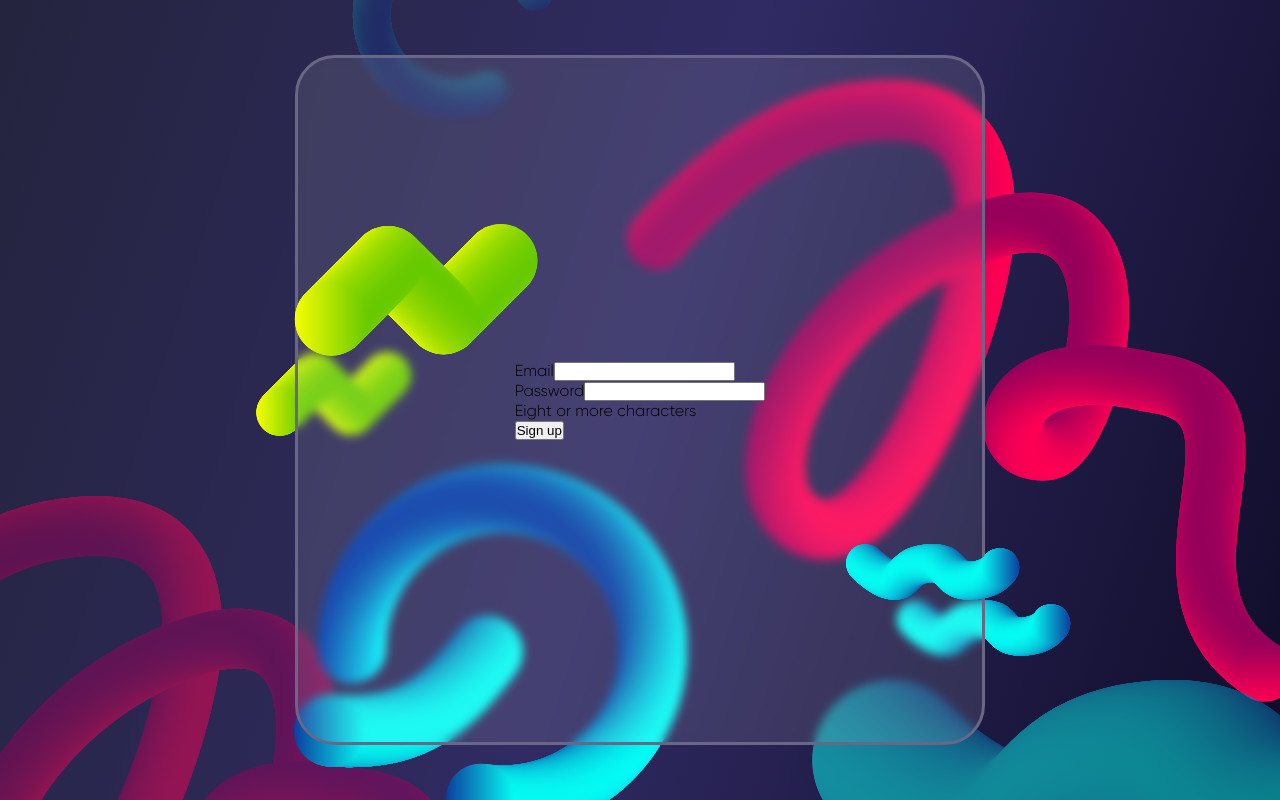
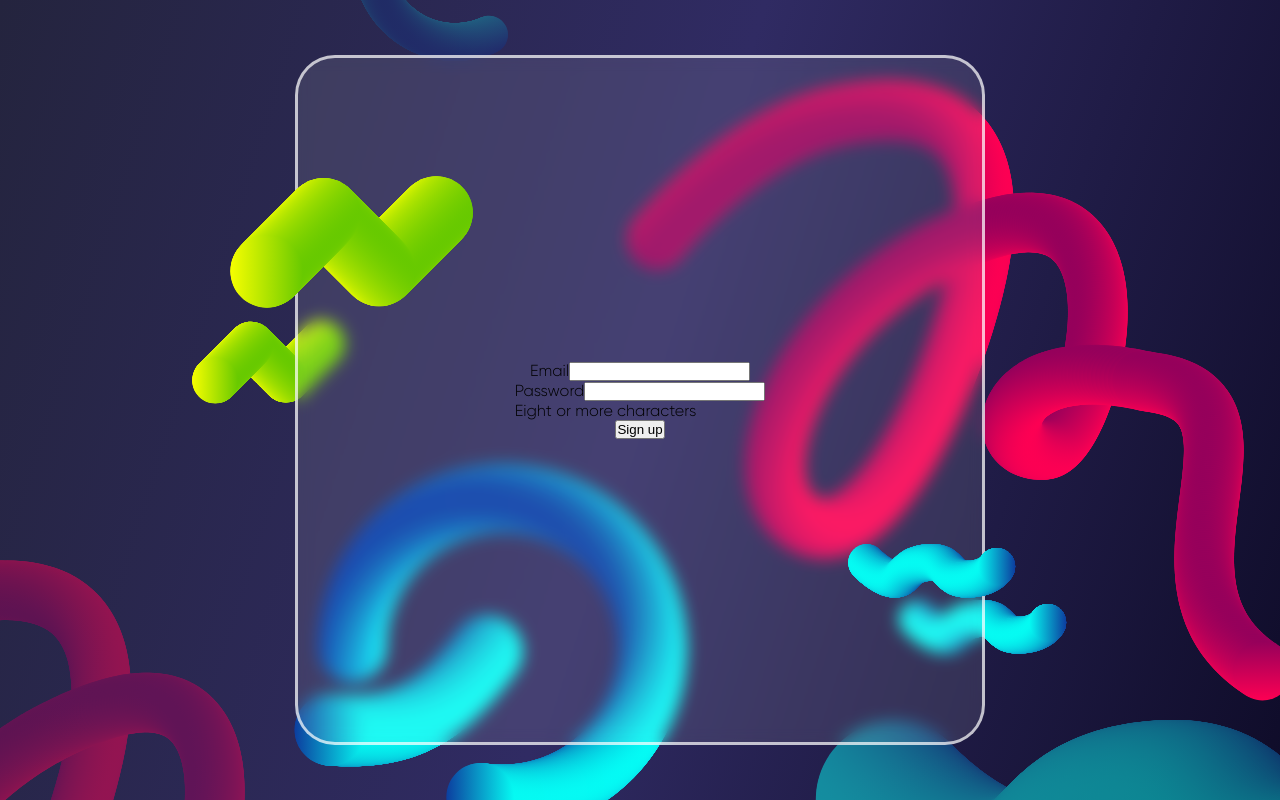
Before and after one commit to NekitCorp/authentication-form, a Next.js app: page / in a window 1280 px wide. Built offline with nearby package versions, Linux system fonts and the light colour scheme.

Commit message:
feat: :lipstick: Add motion background.

```diff
--- a/src/components/background/background.module.css
+++ b/src/components/background/background.module.css
@@ -1,5 +1,5 @@
 .container {
-    background: linear-gradient(287.56deg, #0f0c29 0%, #302b63 50%, #24243e 100%);
+    background: var(--background-color);
     position: absolute;
     inset: 0;
     overflow: hidden;
@@ -8,56 +8,145 @@
 .element {
     position: absolute;
     transition: transform 100ms ease-out;
+    width: var(--width);
+    height: var(--height);
 }
 
-/* element styles */
+/* Element styles */
 
 .redElement1 {
-    left: -13%;
-    top: 62%;
+    --width: 222px;
+    --height: 207px;
+
+    left: -20%;
+    top: 70%;
     filter: opacity(50%);
 }
 
 .redElement2 {
+    --width: 222px;
+    --height: 207px;
+
     left: 49%;
     top: 10%;
 }
 
 .greenElement1 {
-    left: 20%;
-    top: 44%;
+    --width: 51px;
+    --height: 28px;
+
+    left: -2%;
+    top: 40%;
 }
 
 .greenElement2 {
-    left: 23%;
-    top: 28%;
+    --width: 81px;
+    --height: 44px;
+
+    left: -4%;
+    top: 34%;
     z-index: 2;
 }
 
 .blueElement1 {
-    left: 66%;
+    --width: 58px;
+    --height: 18px;
+
+    left: 88%;
     top: 68%;
     z-index: 2;
 }
 
 .blueElement2 {
-    left: 70%;
-    top: 75%;
+    --width: 58px;
+    --height: 18px;
+
+    left: 91%;
+    top: 71%;
 }
 
 .blueElement3 {
+    --width: 241px;
+    --height: 77px;
+
     right: -20%;
-    top: 85%;
+    top: 90%;
     filter: opacity(50%);
 }
 
 .blueElement4 {
+    --width: 131px;
+    --height: 123px;
+
     left: 23%;
     top: 58%;
 }
 
 .blueElement5 {
+    --width: 90px;
+    --height: 90px;
+
     left: 25%;
-    top: -15%;
+    top: -3%;
     filter: opacity(50%);
 }
+
+/* Tablet and Smaller Desktop */
+@media (min-width: 701px) and (max-width: 1120px) {
+    .element {
+        width: calc(var(--width) * 2);
+        height: calc(var(--height) * 2);
+    }
+
+    .greenElement1 {
+        left: -5%;
+    }
+
+    .greenElement2 {
+        left: -5%;
+        top: 27%;
+    }
+
+    .blueElement1 {
+        left: 87%;
+    }
+
+    .blueElement2 {
+        left: 84%;
+        top: 73%;
+    }
+
+    .blueElement5 {
+        top: -6%;
+    }
+}
+
+/* Desktop */
+@media (min-width: 1121px) {
+    .element {
+        width: calc(var(--width) * 3);
+        height: calc(var(--height) * 3);
+    }
+
+    .greenElement1 {
+        left: 15%;
+    }
+
+    .greenElement2 {
+        left: 18%;
+        top: 22%;
+    }
+
+    .blueElement1 {
+        left: 66%;
+    }
+
+    .blueElement2 {
+        left: 70%;
+        top: 75%;
+    }
+
+    .blueElement5 {
+        top: -22%;
+    }
+}
--- a/src/components/background/background.tsx
+++ b/src/components/background/background.tsx
@@ -1,21 +1,25 @@
 import clsx from 'clsx';
 import Image from 'next/image';
-import { useWindowSize } from 'react-use';
+import React from 'react';
+import { useMedia, useWindowSize } from 'react-use';
 import { useMousePosition, usePrefersReducedMotion } from '../../hooks';
 import styles from './background.module.css';
 import { elements, MOTION_SPEED } from './data';
 
-type BackgroundProps = {
-    className?: string;
-};
-
-export const Background: React.FC<BackgroundProps> = () => {
+export const Background: React.FC = () => {
     const mousePosition = useMousePosition();
     const prefersReducedMotion = usePrefersReducedMotion();
     const { width, height } = useWindowSize();
+    const isTouchDevice = useMedia('(hover: none)');
 
-    const x = Math.ceil((mousePosition.x / width) * MOTION_SPEED);
-    const y = Math.ceil((mousePosition.y / height) * MOTION_SPEED);
+    const x = React.useMemo(
+        () => (prefersReducedMotion || isTouchDevice ? 0 : Math.ceil((mousePosition.x / width) * MOTION_SPEED)),
+        [isTouchDevice, mousePosition.x, prefersReducedMotion, width],
+    );
+    const y = React.useMemo(
+        () => (prefersReducedMotion || isTouchDevice ? 0 : Math.ceil((mousePosition.y / height) * MOTION_SPEED)),
+        [prefersReducedMotion, isTouchDevice, mousePosition.y, height],
+    );
 
     return (
         <div className={styles.container}>
@@ -25,7 +29,7 @@ export const Background: React.FC<BackgroundProps> = () => {
                     className={clsx(styles.element, element.className)}
                     style={{ transform: `translate(${x}px, ${y}px)` }}
                 >
-                    <Image src={element.src} alt="" width={element.width} height={element.height} />
+                    <Image src={element.src} alt="" fill />
                 </div>
             ))}
         </div>
--- a/src/components/background/data.ts
+++ b/src/components/background/data.ts
@@ -2,21 +2,19 @@ import styles from './background.module.css';
 
 type Element = {
     src: string;
-    width: number;
-    height: number;
     className: string;
 };
 
 export const elements: Element[] = [
-    { src: 'background/red-element.svg', width: 668, height: 622, className: styles.redElement1 },
-    { src: 'background/red-element.svg', width: 668, height: 622, className: styles.redElement2 },
-    { src: 'background/green-element.svg', width: 155, height: 84, className: styles.greenElement1 },
-    { src: 'background/green-element.svg', width: 244, height: 132, className: styles.greenElement2 },
-    { src: 'background/blue-element-1.svg', width: 176, height: 56, className: styles.blueElement1 },
-    { src: 'background/blue-element-1.svg', width: 176, height: 56, className: styles.blueElement2 },
-    { src: 'background/blue-element-1.svg', width: 724, height: 233, className: styles.blueElement3 },
-    { src: 'background/blue-element-2.svg', width: 393, height: 370, className: styles.blueElement4 },
-    { src: 'background/blue-element-3.svg', width: 270, height: 270, className: styles.blueElement5 },
+    { src: 'background/red-element.svg', className: styles.redElement1 },
+    { src: 'background/red-element.svg', className: styles.redElement2 },
+    { src: 'background/green-element.svg', className: styles.greenElement1 },
+    { src: 'background/green-element.svg', className: styles.greenElement2 },
+    { src: 'background/blue-element-1.svg', className: styles.blueElement1 },
+    { src: 'background/blue-element-1.svg', className: styles.blueElement2 },
+    { src: 'background/blue-element-1.svg', className: styles.blueElement3 },
+    { src: 'background/blue-element-2.svg', className: styles.blueElement4 },
+    { src: 'background/blue-element-3.svg', className: styles.blueElement5 },
 ];
 
 export const MOTION_SPEED = 30;
--- a/src/components/form/form.module.css
+++ b/src/components/form/form.module.css
@@ -1,71 +1,27 @@
 .container {
+    width: 100%;
+    height: 100vh;
+    padding: 16px;
     display: flex;
     align-items: center;
     justify-content: center;
-    width: 690px;
-    height: 690px;
-    z-index: 1;
-    background: rgb(255 255 255 / 10%);
-    border-radius: 40px;
-    backdrop-filter: blur(5px);
-    border: 3px solid #6a6686;
+
+    /* mobile viewport bug fix */
+    /* stylelint-disable-next-line value-no-vendor-prefix */
+    max-height: -webkit-fill-available;
 }
 
-.visually-hidden {
-    position: absolute !important;
-    width: 1px !important;
-    height: 1px !important;
-    margin: 0 !important;
-    padding: 0 !important;
-    overflow: hidden !important;
-    clip: rect(0 0 0 0) !important;
-    clip-path: inset(50%) !important;
-    border: 0 !important;
-    white-space: nowrap !important;
+.form {
+    flex: 1;
+    height: 100%;
+    max-width: 690px;
+    max-height: 690px;
+    background: rgb(var(--main-color) / 10%);
+    border: 3px solid rgb(var(--main-color) / 70%);
+    border-radius: calc(var(--border-radius) * 4);
+    backdrop-filter: blur(8px);
+    display: flex;
+    align-items: center;
+    justify-content: center;
+    flex-direction: column;
 }
-
-.button {
-    margin-top: 1rem;
-}
-
-/* .has-js::-ms-reveal {
-    display: none;
-}
-
-.has-js::reveal {
-    display: none;
-} */
-
-.reveal-password {
-    padding: 0.2em 1em;
-    text-transform: capitalize;
-    border: none;
-    background: #555;
-    border-radius: 0;
-    display: inline-grid;
-    grid-template-columns: 1fr;
-    grid-template-rows: 1fr;
-    margin-top: 0;
-}
-
-.reveal-password::before {
-    content: attr(data-text-show);
-    grid-area: 1 / 1;
-    height: 0;
-    visibility: hidden;
-}
-
-.submit {
-    margin-top: 2rem;
-}
-
-.input {
-    border: 1px solid;
-    padding: 0.3em;
-}
-
-.label {
-    display: block;
-    font-size: 1.2rem;
-    margin-top: 1rem;
-}
--- a/src/components/form/form.tsx
+++ b/src/components/form/form.tsx
@@ -3,7 +3,7 @@ import styles from './form.module.css';
 export const Form: React.FC = () => {
     return (
         <div className={styles.container}>
-            <form>
+            <form className={styles.form}>
                 <div>
                     <label htmlFor="email">Email</label>
                     <input required type="email" id="email" name="email" autoComplete="email" />
--- a/src/components/home-page/home-page.module.css
+++ /dev/null
@@ -1,12 +0,0 @@
-.container {
-    display: flex;
-    align-items: center;
-    justify-content: center;
-    min-height: 100vh;
-    position: relative;
-}
-
-.background {
-    position: absolute;
-    inset: 0;
-}
--- a/src/components/home-page/home-page.tsx
+++ b/src/components/home-page/home-page.tsx
@@ -1,12 +1,11 @@
 import { Background } from '../background';
 import { Form } from '../form';
-import styles from './home-page.module.css';
 
 export const HomePage: React.FC = () => {
     return (
-        <div className={styles.container}>
-            <Background className={styles.background} />
+        <>
+            <Background />
             <Form />
-        </div>
+        </>
     );
 };
--- a/src/hooks/use-prefers-reduced-motion.ts
+++ b/src/hooks/use-prefers-reduced-motion.ts
@@ -11,7 +11,9 @@ const getInitialState = () => {
     return isRenderingOnServer ? true : !window.matchMedia(QUERY).matches;
 };
 
-// https://www.joshwcomeau.com/snippets/react-hooks/use-prefers-reduced-motion/
+/**
+ * https://www.joshwcomeau.com/snippets/react-hooks/use-prefers-reduced-motion/
+ */
 export function usePrefersReducedMotion() {
     const [prefersReducedMotion, setPrefersReducedMotion] = React.useState(getInitialState);
 
--- a/src/styles/globals.css
+++ b/src/styles/globals.css
@@ -1,43 +1,12 @@
 :root {
-    --max-width: 1100px;
-    --border-radius: 12px;
-    --font-mono: ui-monospace, 'Menlo', 'Monaco', 'Cascadia Mono', 'Segoe UI Mono', 'Roboto Mono', 'Oxygen Mono',
-        'Ubuntu Monospace', 'Source Code Pro', 'Fira Mono', 'Droid Sans Mono', 'Courier New', monospace;
-    --foreground-rgb: 0, 0, 0;
-    --background-start-rgb: 214, 219, 220;
-    --background-end-rgb: 255, 255, 255;
-    --primary-glow: conic-gradient(
-        from 180deg at 50% 50%,
-        #16abff33 0deg,
-        #0885ff33 55deg,
-        #54d6ff33 120deg,
-        #0071ff33 160deg,
-        transparent 360deg
-    );
-    --secondary-glow: radial-gradient(rgba(255 255 255 / 100%), rgba(255 255 255 / 0%));
-    --tile-start-rgb: 239, 245, 249;
-    --tile-end-rgb: 228, 232, 233;
-    --tile-border: conic-gradient(#00000080, #00000040, #00000030, #00000020, #00000010, #00000010, #00000080);
-    --callout-rgb: 238, 240, 241;
-    --callout-border-rgb: 172, 175, 176;
-    --card-rgb: 180, 185, 188;
-    --card-border-rgb: 131, 134, 135;
+    --border-radius: 10px;
+    --main-color: 255 255 255;
+    --background-color: linear-gradient(287.56deg, #0f0c29 0%, #302b63 50%, #24243e 100%);
 }
 
 @media (prefers-color-scheme: dark) {
     :root {
-        --foreground-rgb: 255, 255, 255;
-        --background-start-rgb: 0, 0, 0;
-        --background-end-rgb: 0, 0, 0;
-        --primary-glow: radial-gradient(rgba(1 65 255 / 40%) rgba(1 65 255 / 0%));
-        --secondary-glow: linear-gradient(to bottom right, rgba(1 65 255 0%), rgba(1 65 255 0%), rgba(1 65 255 30%));
-        --tile-start-rgb: 2, 13, 46;
-        --tile-end-rgb: 2, 5, 19;
-        --tile-border: conic-gradient(#ffffff80, #ffffff40, #ffffff30, #ffffff20, #ffffff10, #ffffff10, #ffffff80);
-        --callout-rgb: 20, 20, 20;
-        --callout-border-rgb: 108, 108, 108;
-        --card-rgb: 100, 100, 100;
-        --card-border-rgb: 200, 200, 200;
+        /* TODO: dark theme */
     }
 }
 
```
